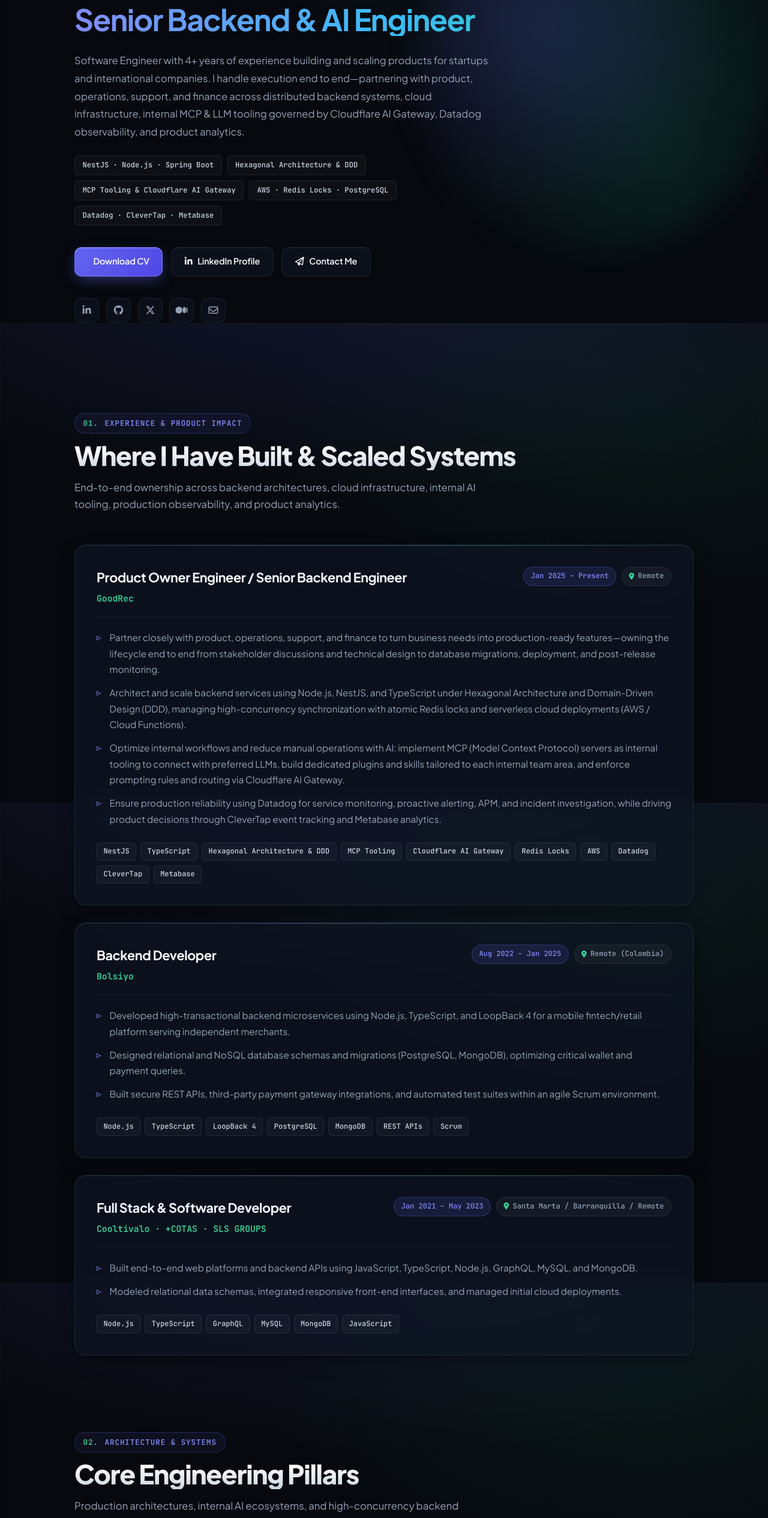
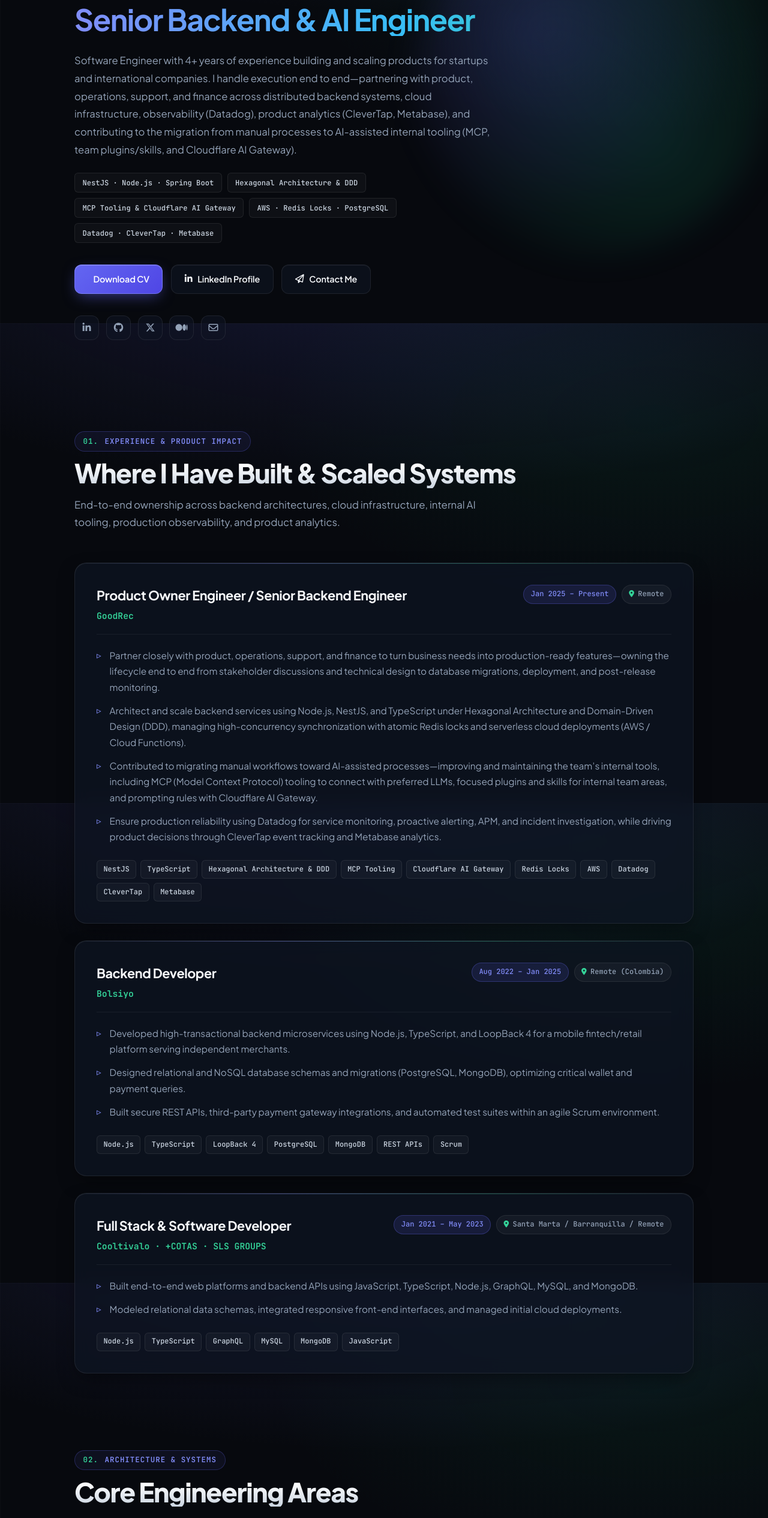
Before and after one commit to santiago-jv/santiago-jv, a Next.js app: page / in a window 1280 px wide. Shown: the part 261-2792 px from the top of the page at 60% size. Built offline with nearby package versions, Linux system fonts and the light colour scheme.

Commit message:
chore: refine AI/MCP descriptions to reflect team contribution, migration from manual processes, and internal tooling maintenance

```diff
--- a/data/portfolio-content.ts
+++ b/data/portfolio-content.ts
@@ -28,7 +28,7 @@
   name: 'Santiago Olayo',
   role: 'Senior Backend & AI Engineer',
   summary:
-    'Software Engineer with 4+ years of experience building and scaling products for startups and international companies. I handle execution end to end—partnering with product, operations, support, and finance across distributed backend systems, cloud infrastructure, internal MCP & LLM tooling governed by Cloudflare AI Gateway, Datadog observability, and product analytics.',
+    'Software Engineer with 4+ years of experience building and scaling products for startups and international companies. I handle execution end to end—partnering with product, operations, support, and finance across distributed backend systems, cloud infrastructure, observability (Datadog), product analytics (CleverTap, Metabase), and contributing to the migration from manual processes to AI-assisted internal tooling (MCP, team plugins/skills, and Cloudflare AI Gateway).',
   highlights: [
     'NestJS · Node.js · Spring Boot',
     'Hexagonal Architecture & DDD',
@@ -103,7 +103,7 @@
     highlights: [
       'Partner closely with product, operations, support, and finance to turn business needs into production-ready features—owning the lifecycle end to end from stakeholder discussions and technical design to database migrations, deployment, and post-release monitoring.',
       'Architect and scale backend services using Node.js, NestJS, and TypeScript under Hexagonal Architecture and Domain-Driven Design (DDD), managing high-concurrency synchronization with atomic Redis locks and serverless cloud deployments (AWS / Cloud Functions).',
-      'Optimize internal workflows and reduce manual operations with AI: implement MCP (Model Context Protocol) servers as internal tooling to connect with preferred LLMs, build dedicated plugins and skills tailored to each internal team area, and enforce prompting rules and routing via Cloudflare AI Gateway.',
+      'Contributed to migrating manual workflows toward AI-assisted processes—improving and maintaining the team’s internal tools, including MCP (Model Context Protocol) tooling to connect with preferred LLMs, focused plugins and skills for internal team areas, and prompting rules with Cloudflare AI Gateway.',
       'Ensure production reliability using Datadog for service monitoring, proactive alerting, APM, and incident investigation, while driving product decisions through CleverTap event tracking and Metabase analytics.',
     ],
     tech: [
@@ -147,16 +147,16 @@
 export const PROJECTS_HEADING: SectionHeadingContent = {
   number: '02.',
   title: 'Architecture & Systems',
-  subtitle: 'Core Engineering Pillars',
+  subtitle: 'Core Engineering Areas',
   description:
-    'Production architectures, internal AI ecosystems, and high-concurrency backend systems I design and maintain.',
+    'Production backend systems, observability pipelines, and internal AI tooling I have contributed to, improved, and maintained.',
 };
 
 export const PROJECTS: Project[] = [
   {
-    title: 'Internal MCP Tooling & Multi-Team AI Gateway',
+    title: 'Internal MCP Tooling & AI Workflow Migration',
     description:
-      'Standardized internal AI ecosystem connecting business services with preferred LLMs via custom MCP (Model Context Protocol) servers, modular plugins and skills tailored per internal team area, and centralized prompting rules and observability through Cloudflare AI Gateway.',
+      'Contributed to migrating manual team operations to AI-assisted workflows—maintaining and improving internal MCP (Model Context Protocol) tooling connected to preferred LLMs, team-focused plugins and skills, and prompting rules via Cloudflare AI Gateway.',
     tech: ['TypeScript', 'MCP', 'Cloudflare AI Gateway', 'LLMs', 'Internal Plugins & Skills'],
     status: 'Production',
     iconClassName: 'fa-solid fa-diagram-project',
```
Also changed, not shown: 2 other files (tests, documents, lock files or other folders).
